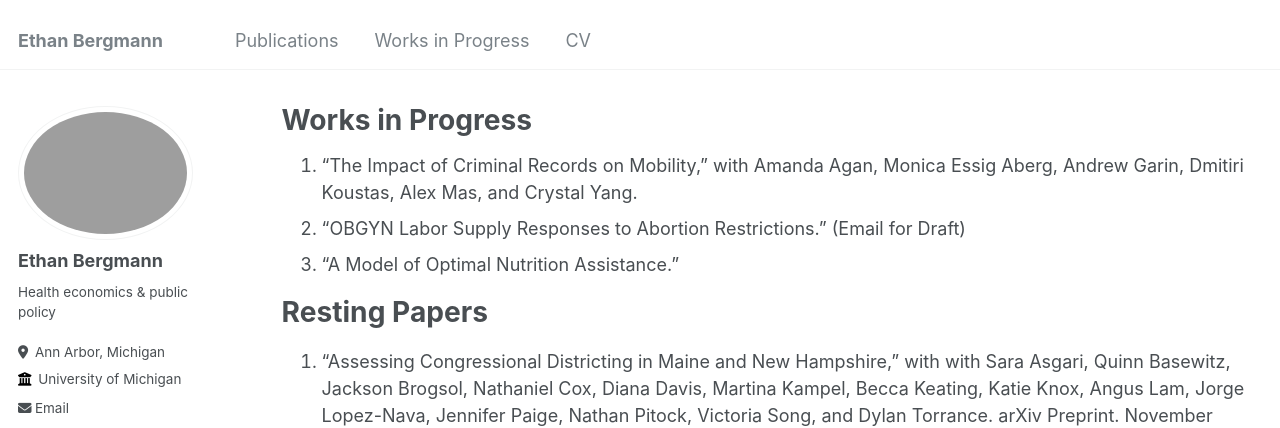
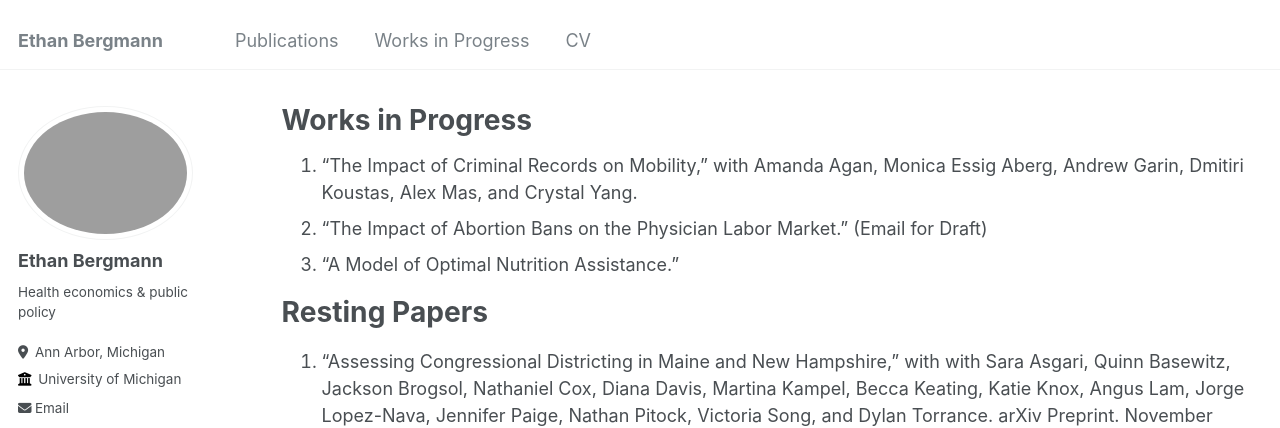
Before and after one commit to ethankbergmann/ethankbergmann.github.io, a Jekyll site: the page built from _pages/works_in_progress.md, in a window 1280 px wide. Shown: the top 428 px of the page. Built offline with Jekyll 4.4.1, drawn with Linux system fonts in a browser that asks for light colours; some web fonts are replaced.

Commit message:
Update works_in_progress.md
updated work in progress

```diff
--- a/_pages/works_in_progress.md
+++ b/_pages/works_in_progress.md
@@ -6,7 +6,7 @@ author_profile: true
 ---
 
 1. "The Impact of Criminal Records on Mobility," with Amanda Agan, Monica Essig Aberg, Andrew Garin, Dmitiri Koustas, Alex Mas, and Crystal Yang.
-2. "OBGYN Labor Supply Responses to Abortion Restrictions." (Email for Draft)
+2. "The Impact of Abortion Bans on the Physician Labor Market." (Email for Draft)
 3. "A Model of Optimal Nutrition Assistance."
 
 Resting Papers
```
